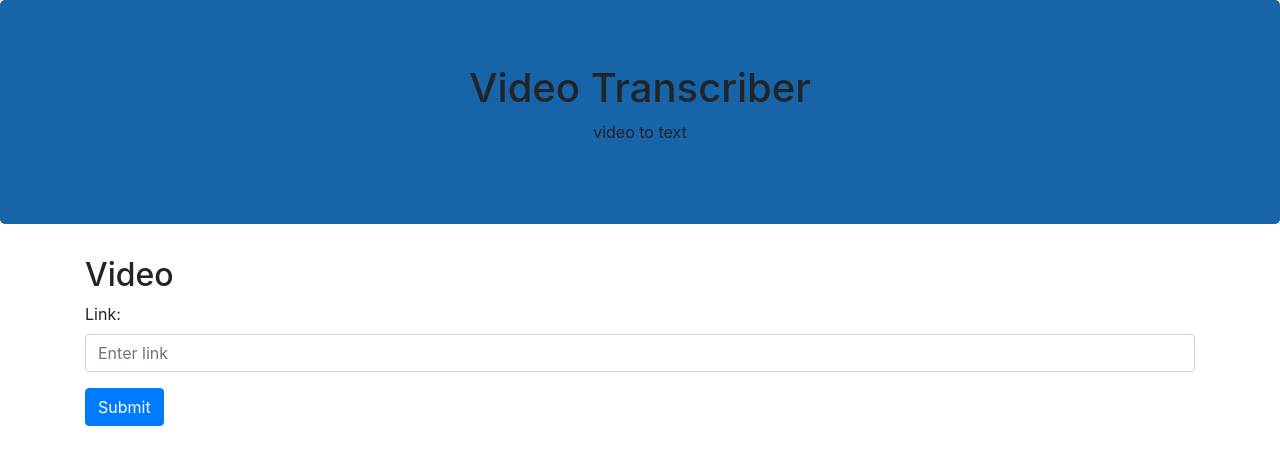
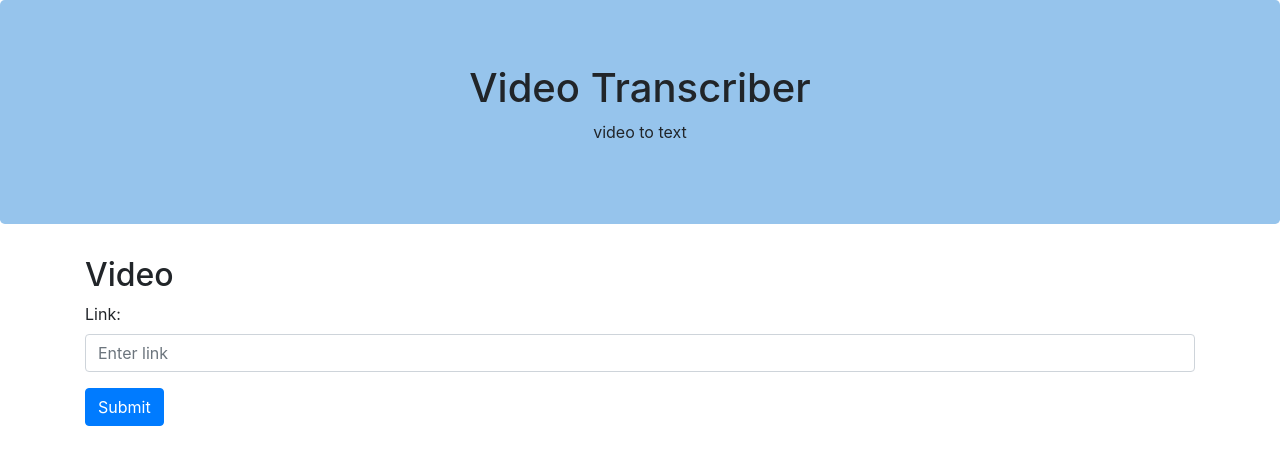
Before and after one commit to dung-huynh/tags, a Flask app: page / in a window 1280 px wide. Shown: the top 464 px of the page. Run offline with Flask 2, Linux system fonts and the light colour scheme; some libraries are stand-ins or nearby versions.

Commit message:
Changed background color

```diff
--- a/templates/home.html
+++ b/templates/home.html
@@ -1,3 +1,4 @@
+<!-- Landing page -->
 <!DOCTYPE html>
 <html lang="en">
 <head>
@@ -13,7 +14,7 @@
     <body>
         <style>
             .jumbotron{
-            background : #1764a8 !important;
+            background : #96c4ec !important;
             }
         </style>
         <div class="jumbotron text-center">
```
